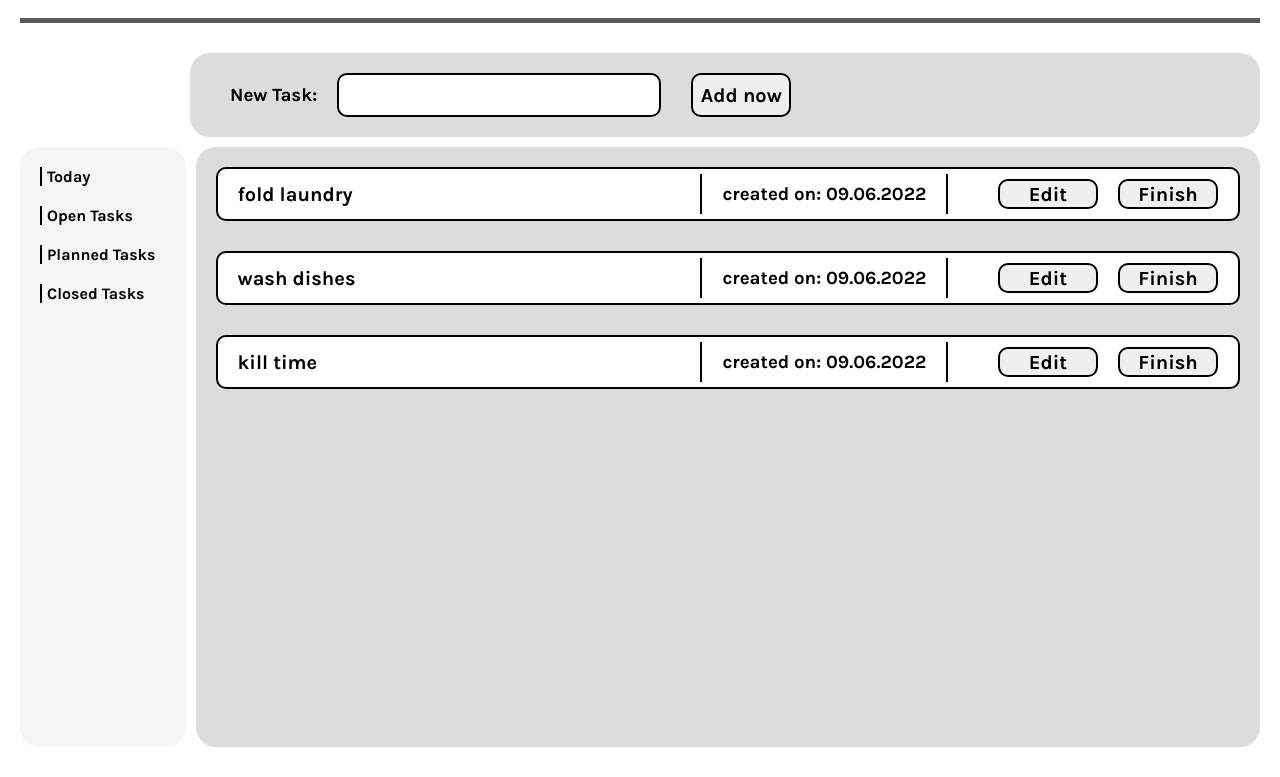
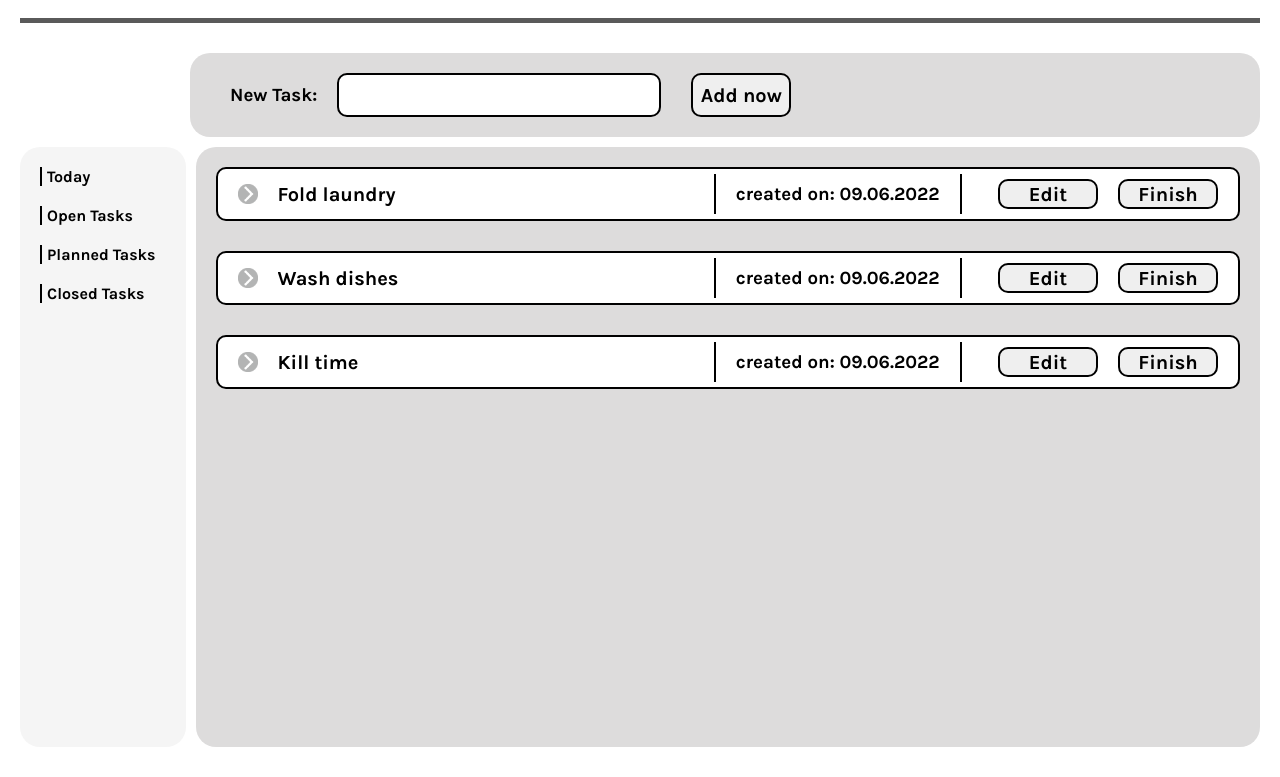
Before and after one commit to The-Dan-Main/toDoList, a plain HTML site: page Todos.html in a window 1280 px wide. Shown: the part 117-894 px from the top of the page. Drawn offline with Linux system fonts and the light colour scheme.

Commit message:
changed arrow img

```diff
--- a/Todos.html
+++ b/Todos.html
@@ -43,7 +43,11 @@
     </div>
     <div class="tasks-cards-display-section">
         <div class="task-card flex-container">
-            <input class="task-title" value="fold laundry" type="text">
+
+            <div class="flex-container task-card-title-section">
+                <img src="./img/arrow2.png" alt="" class="task-card-arrow">
+                <input class="task-title" value="Fold laundry" type="text">
+            </div>
             <div class="task-created">
                 <h3 >created on: <span class="task-created-date">09.06.2022</span></h3>
             </div>
@@ -53,7 +57,10 @@
             </div>
         </div>
         <div class="task-card flex-container">
-            <input class="task-title" value="wash dishes" type="text">
+            <div class="flex-container task-card-title-section">
+                <img src="./img/arrow2.png" alt="" class="task-card-arrow">
+                <input class="task-title" value="Wash dishes" type="text">
+            </div>
             <div class="task-created">
                 <h3 >created on: <span class="task-created-date">09.06.2022</span></h3>
             </div>
@@ -63,7 +70,10 @@
             </div>
         </div>
         <div class="task-card flex-container">
-            <input class="task-title" value="kill time" type="text">
+            <div class="flex-container task-card-title-section">
+                <img src="./img/arrow2.png" alt="" class="task-card-arrow">
+                <input class="task-title" value="Kill time" type="text">
+            </div>
             <div class="task-created">
                 <h3 >created on: <span class="task-created-date">09.06.2022</span></h3>
             </div>
--- a/style.css
+++ b/style.css
@@ -21,6 +21,9 @@ button, input {
     font-family: Karla;
 }
 
+button {
+    cursor: pointer;
+}
 
 
 .landing-section {
@@ -194,18 +197,31 @@ button, input {
     border-radius: 10px;
     column-gap: 10px;
     height: fit-content;
+    flex-direction: row;
+    align-content: center;
+    align-items: center;
+}
+.task-card-title-section {
+    align-items: center;
 }
 
+.task-card-arrow {
+    height: 20px;
+    transform: rotate(-90deg);
+    margin-left: 20px;
+    margin-right: 10px;
+    cursor: pointer;
+}
 
 .task-title {
-    width: 40%;
+    width: 400px;
     padding-left: 10px;
     background-color: #fff;
     height: 40px;
     font-size: 20px;
     font-weight: bold;
-    margin: 5px;
-    margin-left: 10px;
+    margin: 5px 0 5px 0;
+    flex-grow: 2;
     padding-right: 20px;
     border: none;
 }
```
Also changed, not shown: img/arrow.png (added), img/arrow2.png (added).
